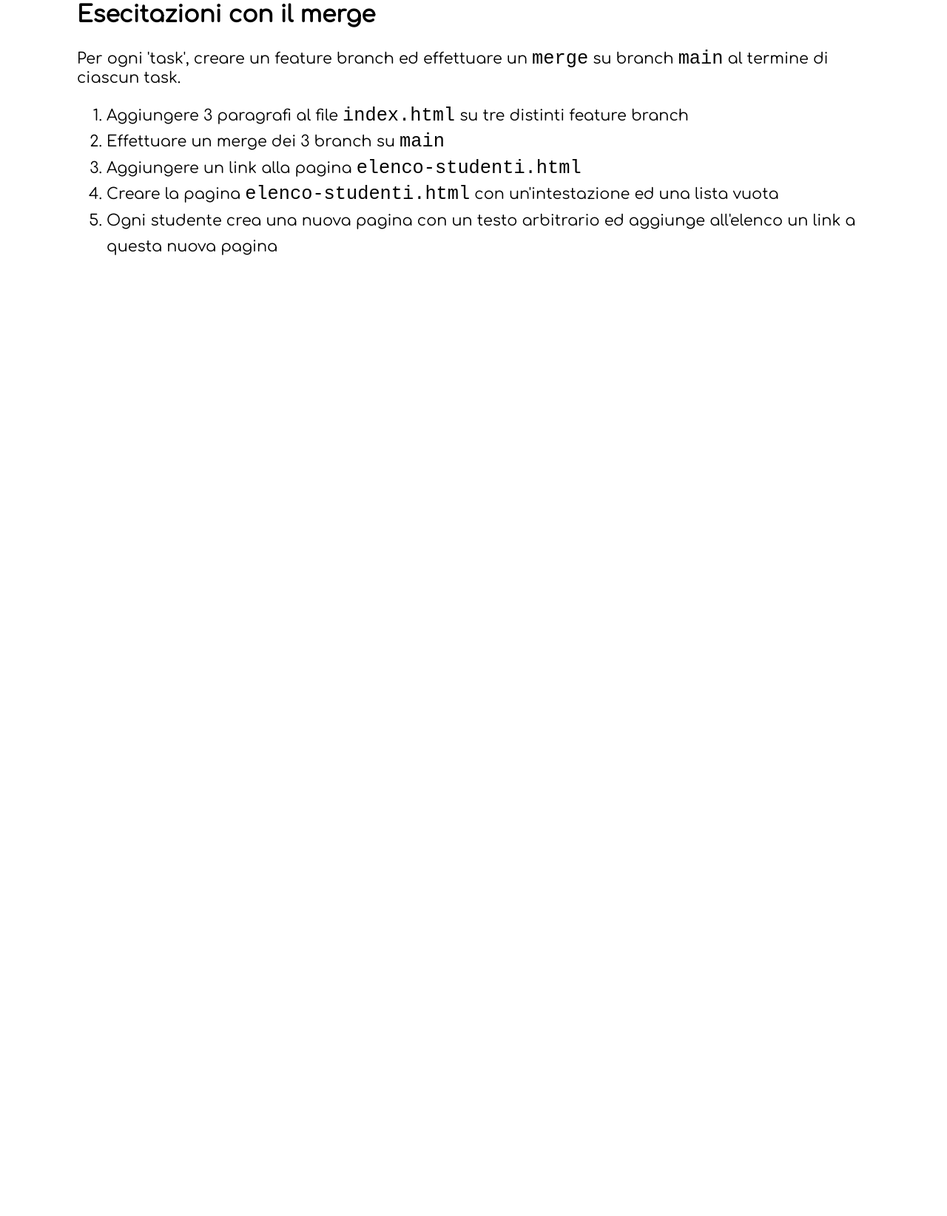
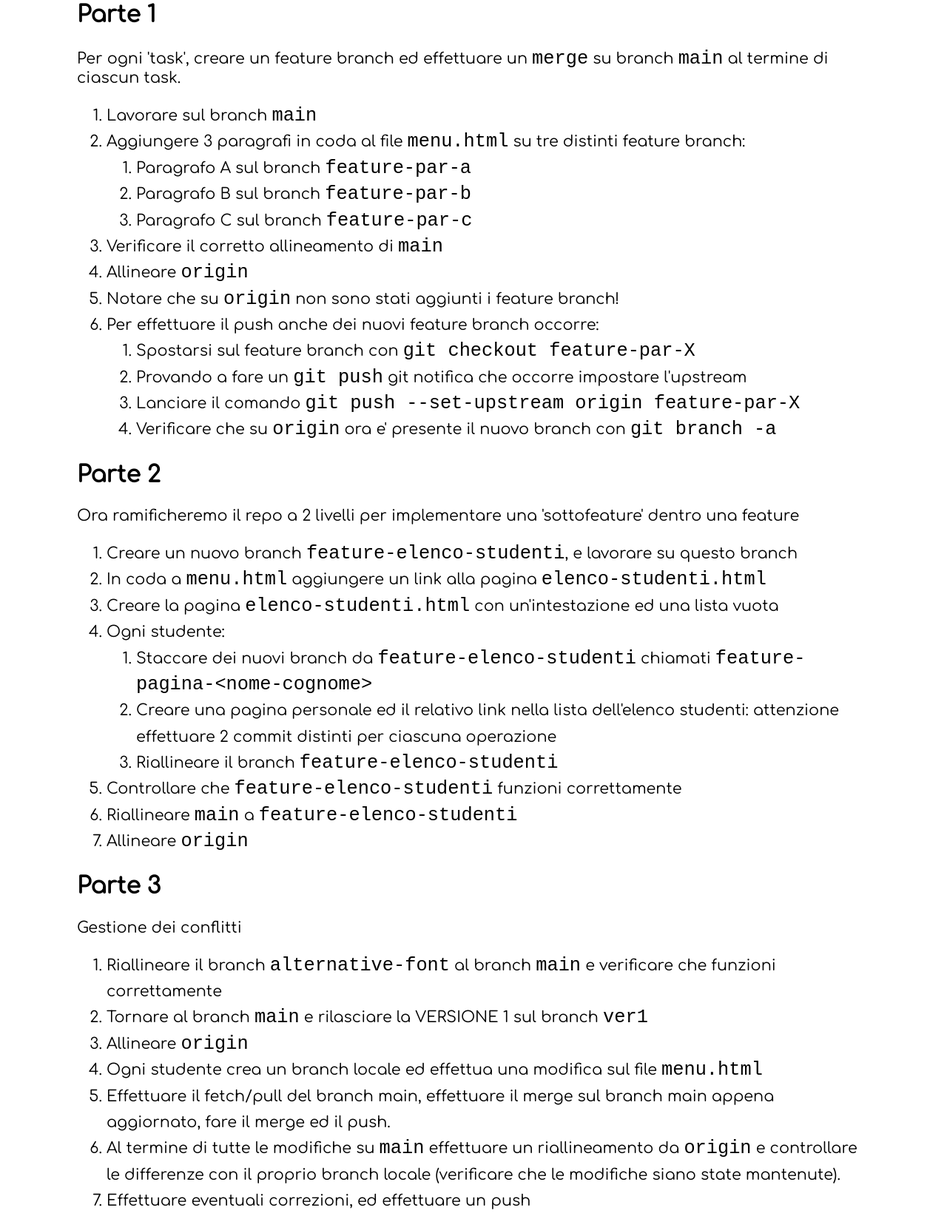
Before and after one commit to LLomba99/esercizio-1, a plain HTML site: page index.html in a window 1280 px wide. Shown: the part 242-1886 px from the top of the page at 74% size. Before the commit the page ends 800 px from the top, so only its background shows below. Drawn offline with Linux system fonts and the light colour scheme.

Commit message:
aggiornato testo esercitazione

```diff
--- a/index.html
+++ b/index.html
@@ -1,18 +1,71 @@
 <html>
+
 <head>
-<link rel="stylesheet" href="theme.css">
+    <link rel="stylesheet" href="theme.css">
 </head>
+
 <body>
-    <h1><center>Version control: esercizio 1</center></h1>
-    <hr/>
-    <h2>Esecitazioni con il merge</h2>
-    <p>Per ogni 'task', creare un feature branch ed effettuare un <code>merge</code> su branch <code>main</code> al termine di ciascun task.</p>
+    <h1>
+        <center>Version control: esercizio 1</center>
+    </h1>
+    <hr />
+    <h2>Parte 1</h2>
+    <p>Per ogni 'task', creare un feature branch ed effettuare un <code>merge</code> su branch <code>main</code> al
+        termine di ciascun task.</p>
     <ol>
-        <li>Aggiungere 3 paragrafi al file <code>index.html</code> su tre distinti feature branch</li>
-        <li>Effettuare un merge dei 3 branch su <code>main</code></li>
-        <li>Aggiungere un link alla pagina <code>elenco-studenti.html</code></li>
+        <li>Lavorare sul branch <code>main</code></li>
+        <li>Aggiungere 3 paragrafi in coda al file <code>menu.html</code> su tre distinti feature branch:</li>
+        <ol>
+            <li>Paragrafo A sul branch <code>feature-par-a</code></li>
+            <li>Paragrafo B sul branch <code>feature-par-b</code></li>
+            <li>Paragrafo C sul branch <code>feature-par-c</code></li>
+        </ol>
+        <li>Verificare il corretto allineamento di <code>main</code></li>
+        <li>Allineare <code>origin</code></li>
+        <li>Notare che su <code>origin</code> non sono stati aggiunti i feature branch!</li>
+        <li>Per effettuare il push anche dei nuovi feature branch occorre:</li>
+        <ol>
+            <li>Spostarsi sul feature branch con <code>git checkout feature-par-X</code></li>
+            <li>Provando a fare un <code>git push</code> git notifica che occorre impostare l'upstream</li>
+            <li>Lanciare il comando <code>git push --set-upstream origin feature-par-X</code></li>
+            <li>Verificare che su <code>origin</code> ora e' presente il nuovo branch con <code>git branch -a</code>
+            </li>
+        </ol>
+    </ol>
+    <h2>Parte 2</h2>
+    <p>Ora ramificheremo il repo a 2 livelli per implementare una 'sottofeature' dentro una feature</p>
+    <ol>
+        <li>Creare un nuovo branch <code>feature-elenco-studenti</code>, e lavorare su questo branch</li>
+        <li>In coda a <code>menu.html</code> aggiungere un link alla pagina <code>elenco-studenti.html</code></li>
         <li>Creare la pagina <code>elenco-studenti.html</code> con un'intestazione ed una lista vuota</li>
-        <li>Ogni studente crea una nuova pagina con un testo arbitrario ed aggiunge all'elenco un link a questa nuova pagina</li>
+        <li>Ogni studente:</li>
+        <ol>
+            <li>Staccare dei nuovi branch da <code>feature-elenco-studenti</code> chiamati
+                <code>feature-pagina-&lt;nome-cognome&gt;</code>
+            </li>
+            <li>Creare una pagina personale ed il relativo link nella lista dell'elenco studenti: attenzione
+                effettuare 2 commit distinti per ciascuna operazione</li>
+            <li>Riallineare il branch <code>feature-elenco-studenti</code></li>
+        </ol>
+        <li>Controllare che <code>feature-elenco-studenti</code> funzioni correttamente</li>
+        <li>Riallineare <code>main</code> a <code>feature-elenco-studenti</code></li>
+        <li>Allineare <code>origin</code></li>
+    </ol>
+
+    <h2>Parte 3</h2>
+    <p>Gestione dei conflitti</p>
+    <ol>
+        <li>Riallineare il branch <code>alternative-font</code> al branch <code>main</code> e verificare che funzioni
+            correttamente</li>
+        <li>Tornare al branch <code>main</code> e rilasciare la VERSIONE 1 sul branch <code>ver1</code></li>
+        <li>Allineare <code>origin</code></li>
+        <li>Ogni studente crea un branch locale ed effettua una modifica sul file <code>menu.html</code></li>
+        <li>Effettuare il fetch/pull del branch main, effettuare il merge sul branch main appena aggiornato, fare il
+            merge ed il push.</li>
+        <li>Al termine di tutte le modifiche su <code>main</code> effettuare un riallineamento da <code>origin</code> e
+            controllare le differenze con il proprio branch locale (verificare che le modifiche siano state mantenute).
+        </li>
+        <li>Effettuare eventuali correzioni, ed effettuare un push</li>
     </ol>
 </body>
 
```
Also changed, not shown: menu.html (added, +13 -0 lines).
